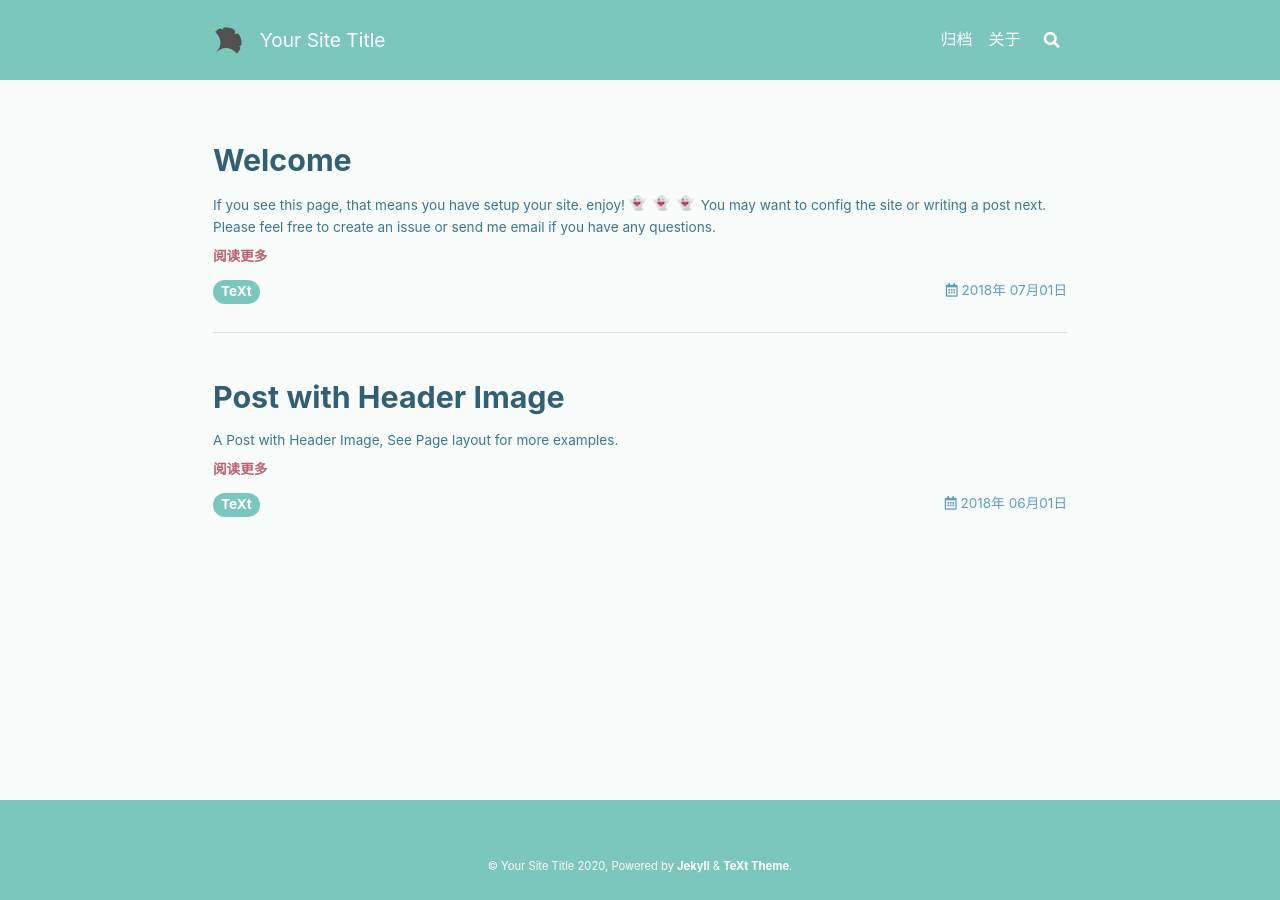
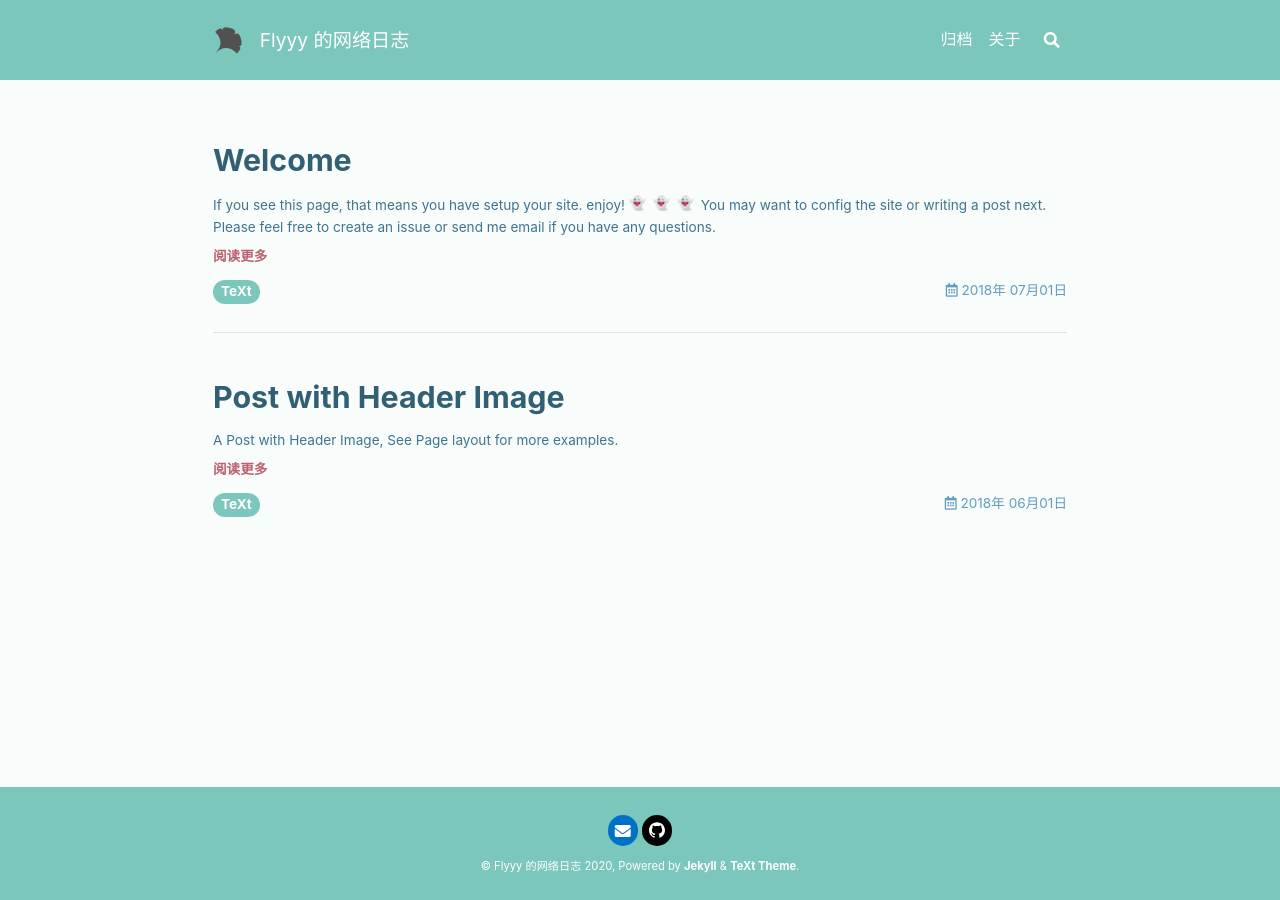
Before and after one commit to inpure/inpure.github.io, a Jekyll site: the page built from index.html, in a window 1280 px wide. Built offline with Jekyll 4.4.1, drawn with Linux system fonts in a browser that asks for light colours; nearby versions of some CDN libraries; emoji names are drawn with the system emoji font; the list of posts is cut into pages by our own code.

Commit message:
自定义修改

```diff
--- a/_config.yml
+++ b/_config.yml
@@ -20,15 +20,15 @@ text_skin: forest # "default" (default), "dark", "forest", "ocean", "chocolate",
 highlight_theme: default # "default" (default), "tomorrow", "tomorrow-night", "tomorrow-night-eighties", "tomorrow-night-blue", "tomorrow-night-bright"
 url     : # the base hostname & protocol for your site e.g. https://www.someone.com
 baseurl : # does not include hostname
-title   : Your Site Title
+title   : Flyyy 的网络日志
 description: > # this means to ignore newlines until "Language & timezone"
-  Your Site Description
+  做对的事情，把事情做对
 
 
 ## => Language and Timezone
 ##############################
 lang: zh # the language of your site, default as "en"
-timezone: # see https://en.wikipedia.org/wiki/List_of_tz_database_time_zones for the available values
+timezone: Asia/Shanghai # see https://en.wikipedia.org/wiki/List_of_tz_database_time_zones for the available values
 
 
 ## => Author and Social
@@ -39,7 +39,7 @@ author:
   url       :
   avatar    : # path or url of avatar image (square)
   bio       : I am an amazing person.
-  email     :
+  email     : chfjinqh@gmail.com
   facebook  : # "user_name" the last part of your profile url, e.g. https://www.facebook.com/user_name
   twitter   : # "user_name" the last part of your profile url, e.g. https://twitter.com/user_name
   weibo     : # "user_id"   the last part of your profile url, e.g. https://www.weibo.com/user_id/profile?...
@@ -49,14 +49,14 @@ author:
   zhihu     : # "user_name" the last part of your profile url, e.g. https://www.zhihu.com/people/user_name
   douban    : # "user_name" the last part of your profile url, e.g. https://www.douban.com/people/user_name
   linkedin  : # "user_name" the last part of your profile url, e.g. https://www.linkedin.com/in/user_name
-  github    : # "user_name" the last part of your profile url, e.g. https://github.com/user_name
+  github    : inpure # "user_name" the last part of your profile url, e.g. https://github.com/user_name
   npm       : # "user_name" the last part of your profile url, e.g. https://www.npmjs.com/~user_name
 
 
 ## => GitHub Repository (if the site is hosted by GitHub)
 ##############################
-repository: user_name/repo_name
-repository_tree: master
+repository: inpure/inpure.github.io
+repository_tree: main
 
 
 ## => Paths
```
Also changed, not shown: 3 other files.
